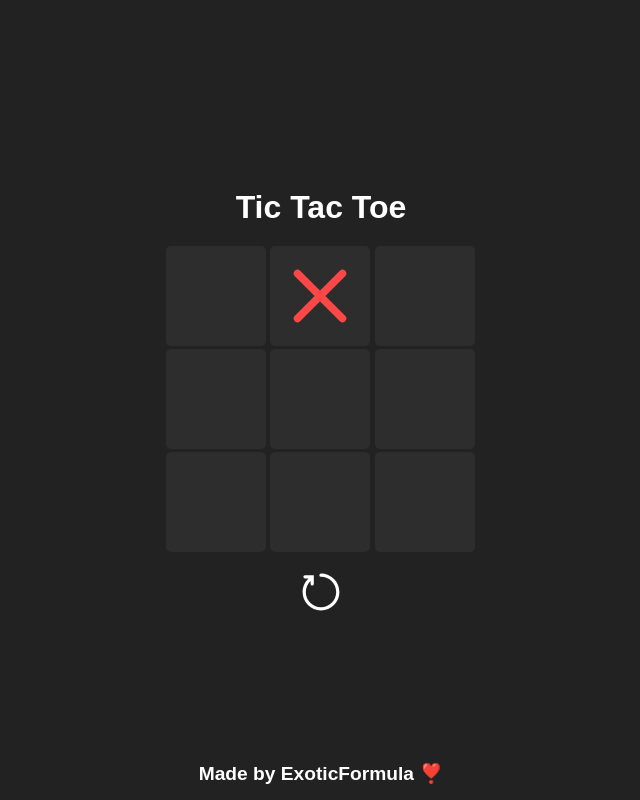
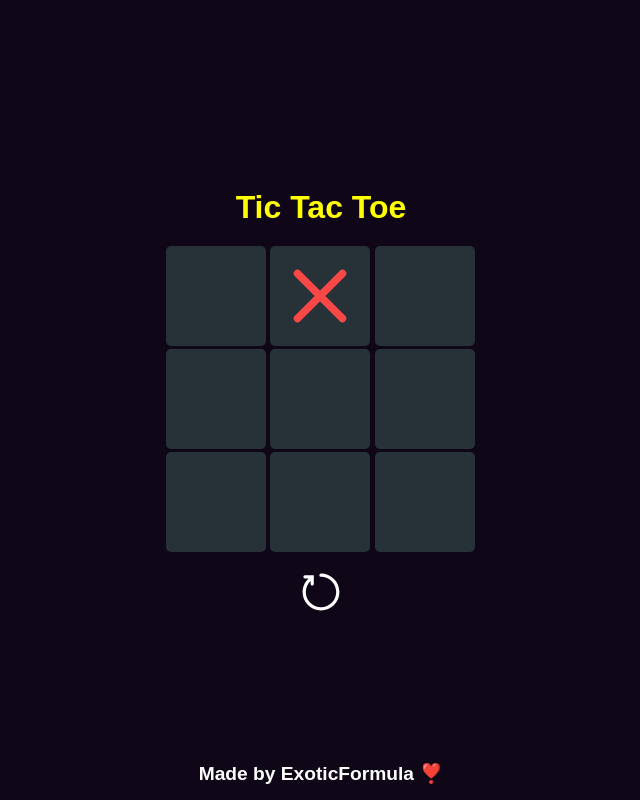
Before and after one commit to ExoticFormula/tic-tac-toe, a plain HTML site: page index.html in a window 1280 px wide. Both pictures are taken after a click on the element 639 px from the left and 295 px from the top of the page. Shown: the whole page, without its empty margins (319-959 px from the left). Drawn offline with Linux system fonts and the light colour scheme.

Commit message:
color changes

```diff
--- a/styles.css
+++ b/styles.css
@@ -3,7 +3,7 @@
   box-sizing: border-box;
 }
 body {
-  background-color: #222;
+  background-color: #0f0617;
   display: flex;
   flex-direction: column;
   justify-content: center;
@@ -25,14 +25,17 @@ body {
   display: flex;
   align-items: center;
   justify-content: center;
-  background-color: #2d2d2d;
+  background-color: #263238;
+}
+.cell:not(.cell.btn-X, .cell.btn-O):hover {
+  background-color: #1d2d2d;
 }
 .btn-X-icon {
-  stroke:#fc4747;
+  stroke: #fc4747;
 }
 
-.btn-O-icon{
-  fill: cyan;
+.btn-O-icon {
+  fill: dodgerblue;
 }
 .main-container {
   gap: 20px;
@@ -42,7 +45,7 @@ body {
   align-items: center;
 }
 .game-title {
-  color: white;
+  color: yellow;
 }
 
 .btn-restart:hover {
```
Also changed, not shown: index.html (+1 -3 lines).
